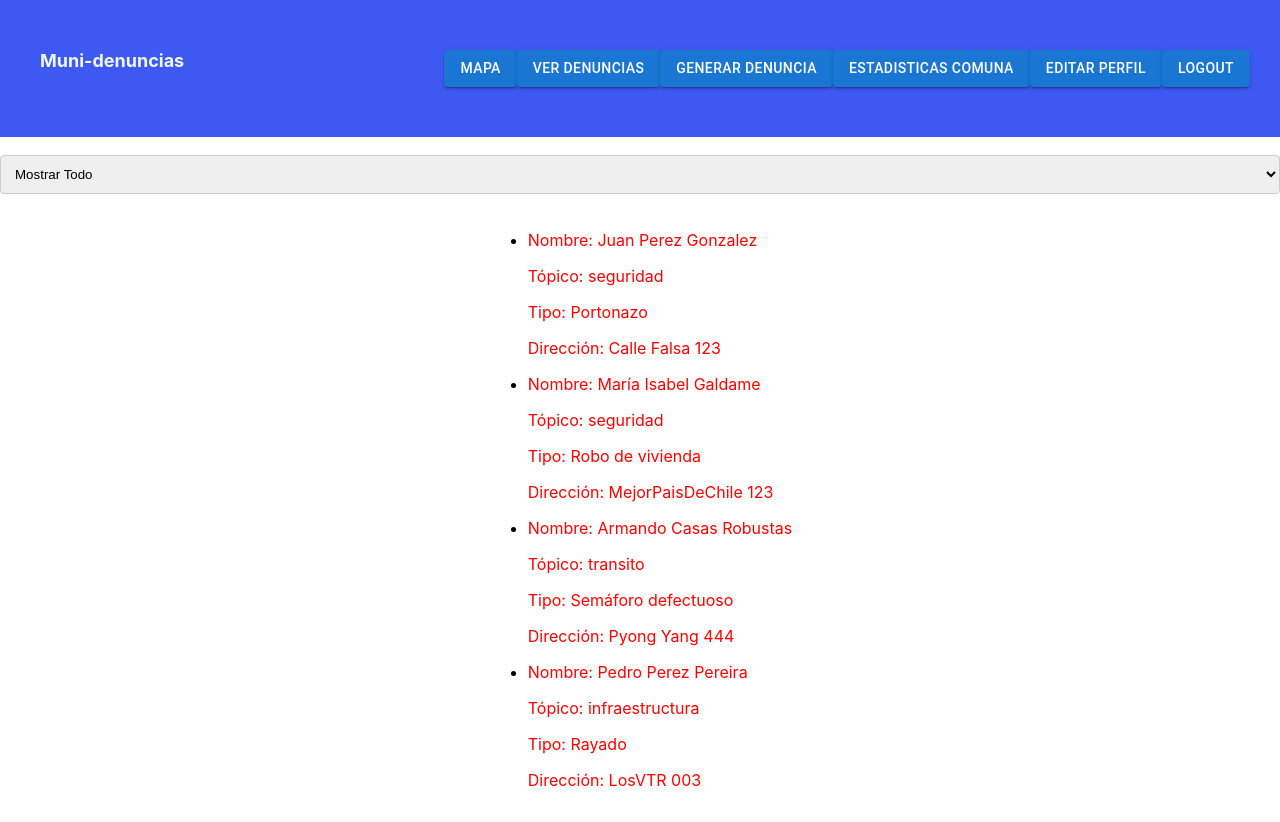
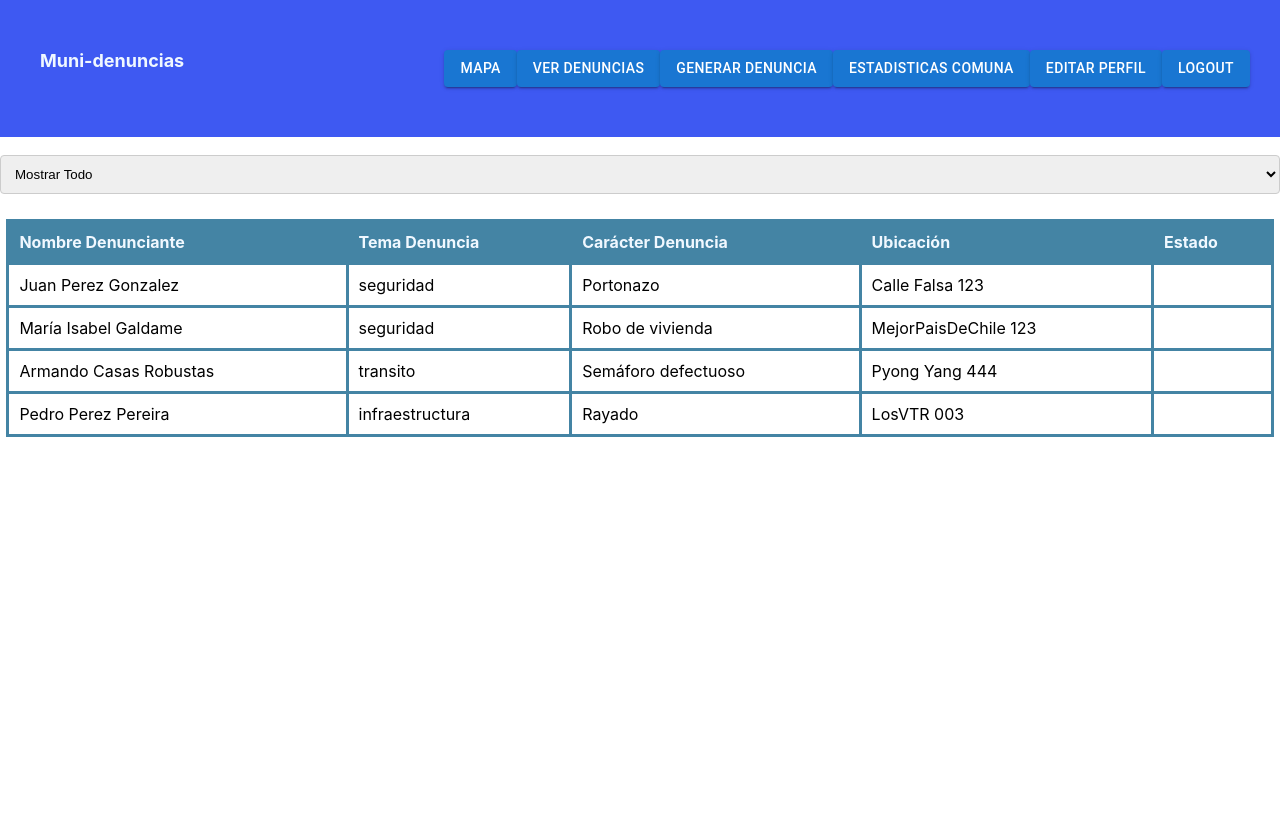
Before and after one commit to EstebanGald/muni-denuncia-v2, a React (Create React App) app: page /User/App/Filtro in a window 1280 px wide. After the commit the page ends 800 px from the top, so only its background shows below. Built offline with nearby package versions, Linux system fonts and the light colour scheme.

Commit message:
Update filtro.js

```diff
--- a/src/Components/User/Filtro/filtro.js
+++ b/src/Components/User/Filtro/filtro.js
@@ -7,10 +7,41 @@ import { ListDenunciaUsuario } from './../../../Data/DataListManager';
 //Guarda los resultados de ListDenunciaUsuario() en una constante
 const data= ListDenunciaUsuario();
 
+const ColorEstado = (estado) => {
+  switch (estado) {
+    case 'Completada':
+      return 'green';
+    case 'En Curso':
+      return 'orange';
+    case 'En Espera':
+      return 'red';
+    default:
+      return 'black';
+  }
+};
+
+
+const IconoEstado = (estado) => {
+  switch (estado) {
+    case 'Completada':
+      return '✔️';
+    case 'En Curso':
+      return '⚠️';
+    case 'En Espera':
+      return '❌';
+    default:
+      return '';
+  }
+};
+
 const Filtro = () => {
   const [topic, setTopic] = useState(''); // Inicializa el tema en una cadena vacía
 
-  const filteredData = topic ? data.filter(item => item.tipo === topic) : data;
+  const filteredData = topic ? data.filter(item => item.tipo.toLowerCase() === topic.toLowerCase()) : data;
+
+  console.log('topic:', topic);
+  console.log('filteredData:', filteredData);
+
 
   return (
     <div className='formulario'>
@@ -24,16 +55,33 @@ const Filtro = () => {
         <option value="infraestructura">Infraestructura</option>
       </select>
 
-      <ul>
-        {filteredData.map(item => (
-          <li key={item.id}>
-            <p>Nombre: {item.nombre}</p>
-            <p>Tópico: {item.tipo}</p>
-            <p>Tipo: {item.clase}</p>
-            <p>Dirección: {item.direccion}</p>
-          </li>
-        ))}
-      </ul>
+      <table>
+        <thead>
+          <tr>
+            <th>Nombre Denunciante</th>
+            <th>Tema Denuncia</th>
+            <th>Carácter Denuncia</th>
+            <th>Ubicación</th>
+            <th>Estado</th>
+          </tr>
+        </thead>
+        <tbody>
+          {filteredData.map(item => (
+            <tr key={item.id}>
+              <td>{item.nombre}</td>
+              <td>{item.tipo}</td>
+              <td>{item.clase}</td>
+              <td>{item.direccion}</td>
+              <td>
+                <span style={{ color: ColorEstado(item.Estado) }}>
+                  {IconoEstado(item.Estado)}
+                  {item.Estado}
+                </span>
+              </td>
+            </tr>
+          ))}
+        </tbody>
+      </table>
     </div>
   );
 };
```
